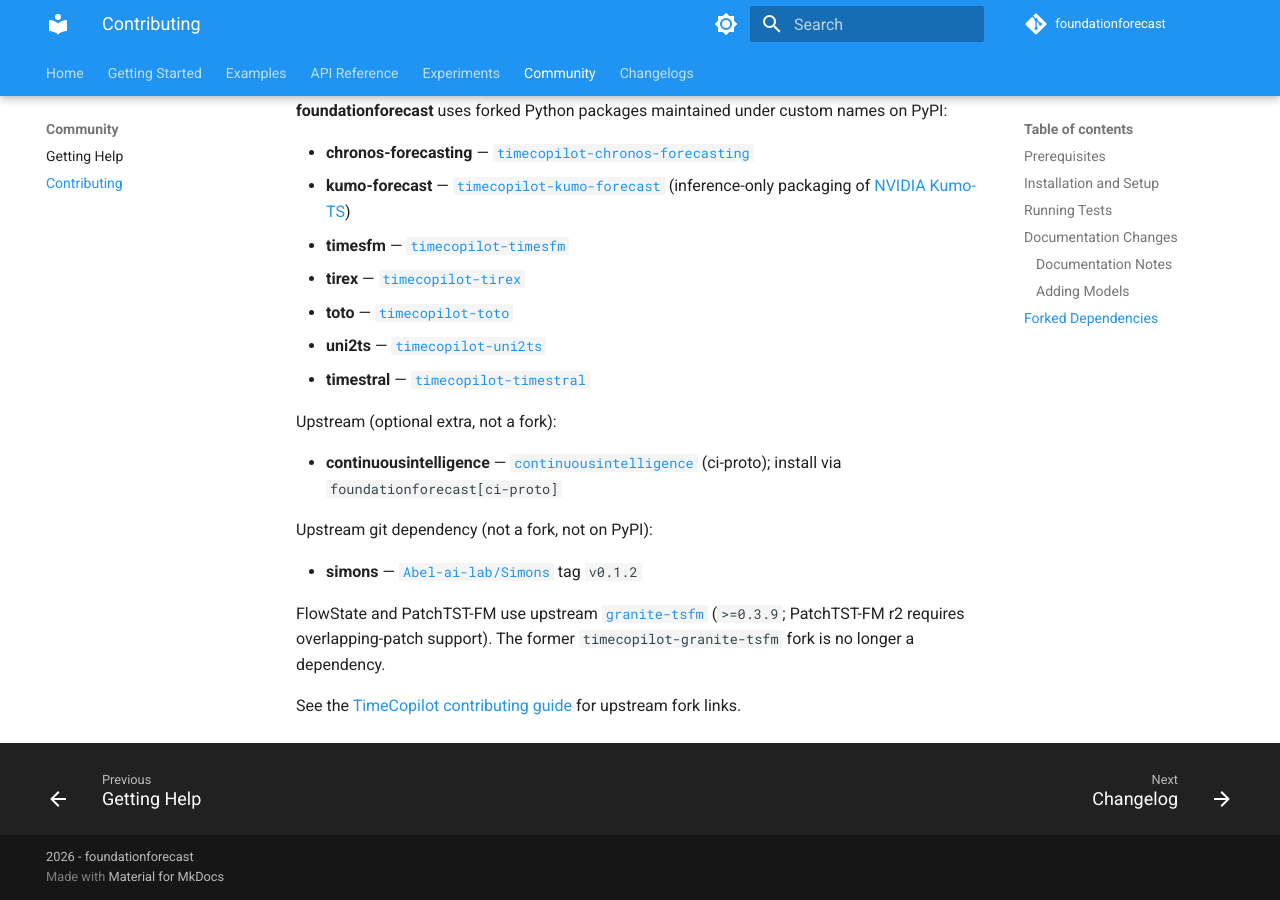
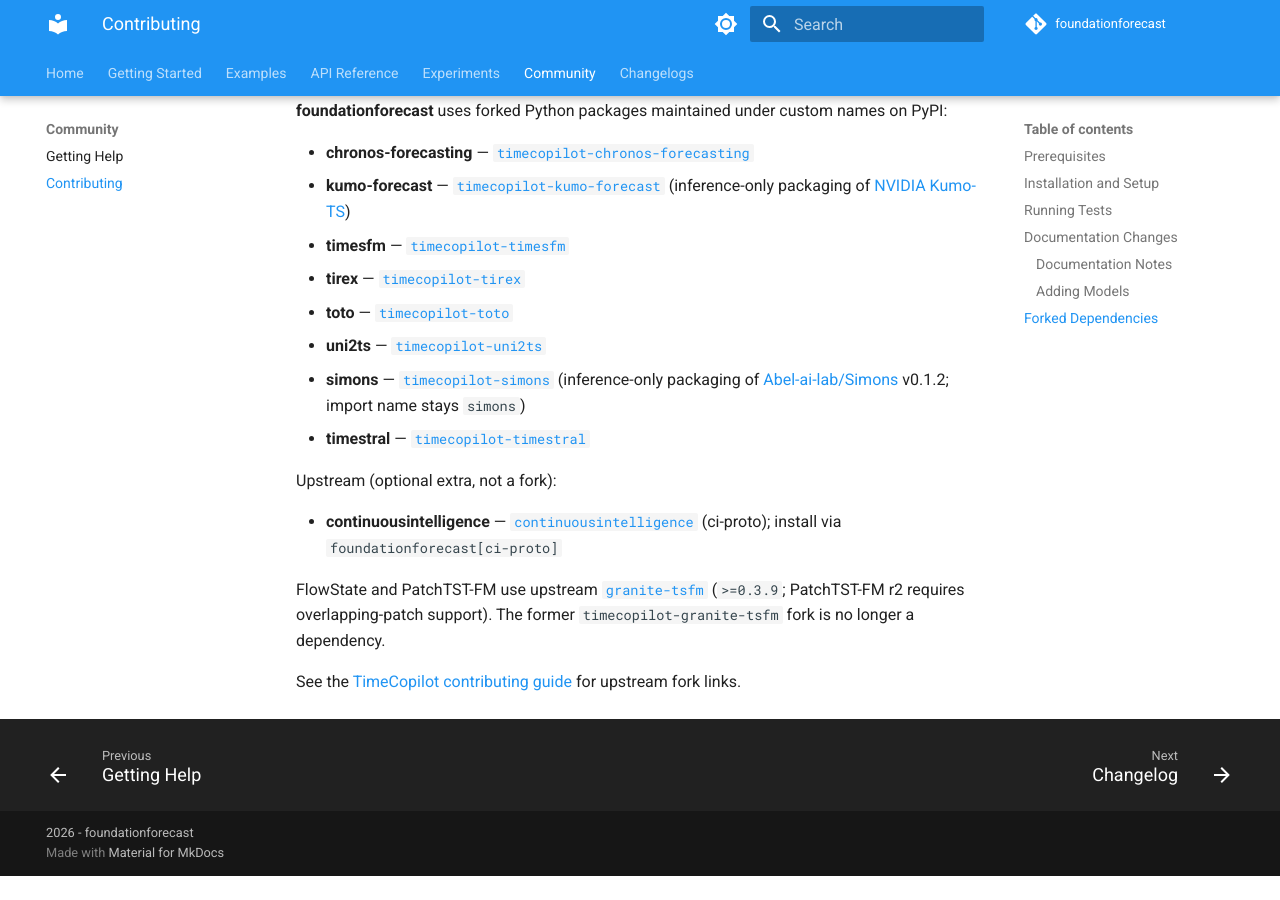
Before and after one commit to TimeCopilot/foundationforecast, an MkDocs documentation site: the page built from docs/contributing.md, in a window 1280 px wide and 900 px high, scrolled down 2297 px. Built offline with MkDocs 1.6.1 and Material for MkDocs 9.7.7, drawn with Linux system fonts in a browser that asks for light colours; comment, search, counter and statistics services are not loaded; after the commit the page ends 3173 px from its top, so only the background shows below that.

Commit message:
fix(models): depend on timecopilot-simons from PyPI
Install the inference package as timecopilot-simons instead of a git pin. The import name stays simons.

Co-authored-by: Cursor <cursoragent@cursor.com>

```diff
--- a/docs/contributing.md
+++ b/docs/contributing.md
@@ -95,16 +95,13 @@ When adding a new foundation model:
 - **tirex** — [`timecopilot-tirex`](https://pypi.org/project/timecopilot-tirex/)
 - **toto** — [`timecopilot-toto`](https://pypi.org/project/timecopilot-toto/)
 - **uni2ts** — [`timecopilot-uni2ts`](https://pypi.org/project/timecopilot-uni2ts/)
+- **simons** — [`timecopilot-simons`](https://pypi.org/project/timecopilot-simons/) (inference-only packaging of [Abel-ai-lab/Simons](https://github.com/Abel-ai-lab/Simons) v0.1.2; import name stays `simons`)
 - **timestral** — [`timecopilot-timestral`](https://pypi.org/project/timecopilot-timestral/)
 
 Upstream (optional extra, not a fork):
 
 - **continuousintelligence** — [`continuousintelligence`](https://pypi.org/project/continuousintelligence/) (ci-proto); install via `foundationforecast[ci-proto]`
 
-Upstream git dependency (not a fork, not on PyPI):
-
-- **simons** — [`Abel-ai-lab/Simons`](https://github.com/Abel-ai-lab/Simons) tag `v0.1.2`
-
 FlowState and PatchTST-FM use upstream [`granite-tsfm`](https://pypi.org/project/granite-tsfm/)
 (`>=0.3.9`; PatchTST-FM r2 requires overlapping-patch support). The former
 `timecopilot-granite-tsfm` fork is no longer a dependency.
--- a/pyproject.toml
+++ b/pyproject.toml
@@ -55,12 +55,12 @@ dependencies = [
   "nixtla>=0.7.0",
   "pandas>=2.2.0 ; python_full_version >= '3.13'",
   "scipy",
-  "simons>=0.1.2",
   "tabpfn-time-series>=1.2.0 ; python_full_version < '3.13'",
   "tafsut>=0.1.0",
   "tfc-t0[torch]>=0.6.0 ; python_full_version >= '3.11' and python_full_version < '3.14'",
   "timecopilot-chronos-forecasting>=0.2.2",
   "timecopilot-kumo-forecast>=0.1.0",
+  "timecopilot-simons>=0.1.0",
   "timecopilot-timesfm>=0.4.1",
   "timecopilot-timestral>=0.1.0",
   "timecopilot-tirex2>=0.1.0 ; python_full_version >= '3.11'",
@@ -126,6 +126,3 @@ select = ["B", "E", "F", "I", "SIM", "UP"]
 [tool.ruff.lint.isort]
 known-local-folder = ["foundationforecast"]
 no-lines-before = ["local-folder"]
-
-[tool.uv.sources]
-simons = {git = "https://github.com/Abel-ai-lab/Simons", tag = "v0.1.2"}
```
Also changed, not shown: README.md (+3 -3 lines), docs/model-hub.md (+1 -1 lines), 4 other files.
